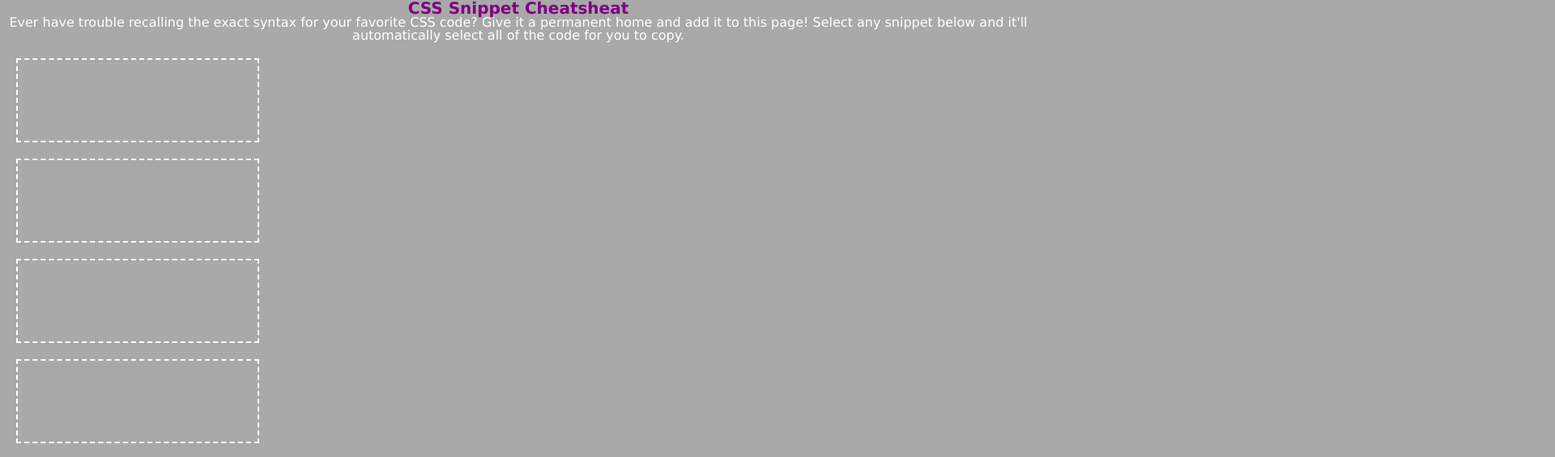
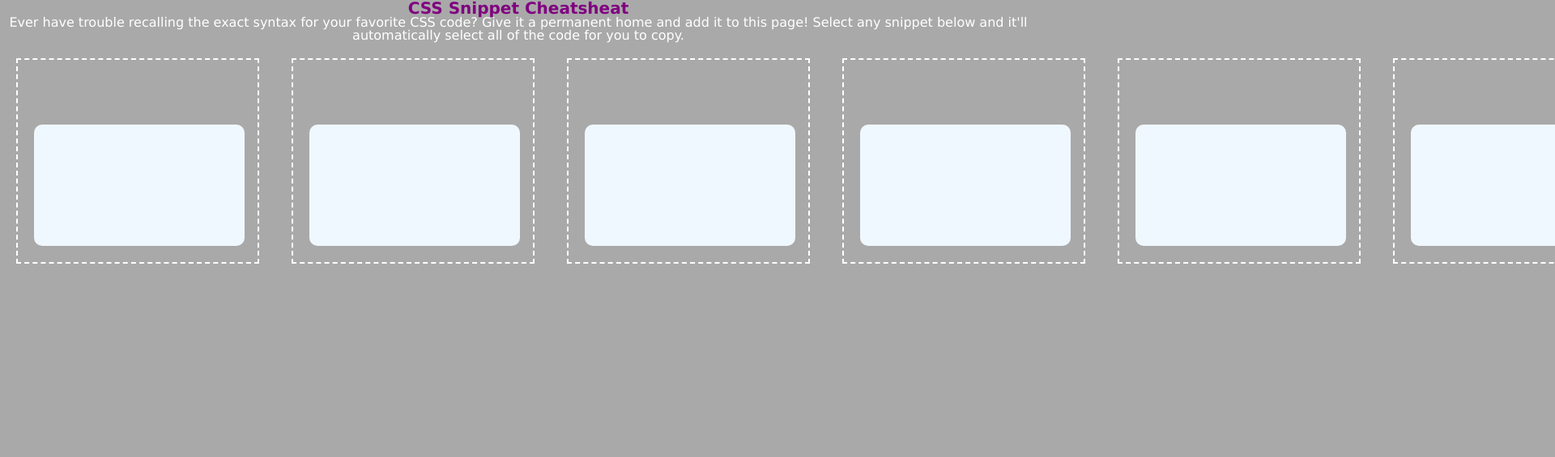
Before and after one commit to lonewolfco/02-Mini-Project, a plain HTML site: page index.html in a window 1280 px wide. Shown: the top 565 px of the page at 81% size, 1920 px wide, since content can reach past the window. Drawn offline with Linux system fonts and the light colour scheme.

Commit message:
inside box styling

```diff
--- a/assets/style.css
+++ b/assets/style.css
@@ -15,6 +15,11 @@ header h1 {
 header p {
     color: white;
 }
+.content{
+display: flex;
+flex-direction: row wrap;
+}
+
 
 .box {
     background-color: darkgray;
@@ -23,3 +28,13 @@ header p {
     padding: 50px;
     margin: 20px;
   }
+.inside_text{
+    flex: ;
+position: relative;
+background-color: aliceblue;
+width: 260px;
+height: 150px;
+top: 30px;
+right: 30px;
+border-radius: 10px;
+}
--- a/index.html
+++ b/index.html
@@ -16,31 +16,43 @@
         <p>Ever have trouble recalling the exact syntax for your favorite CSS code? Give it a permanent home and add it to this page!
             Select any snippet below and it'll automatically select all of the code for you to copy.</p>
     </header>
+    <section class="content">
+    <div class="box">
+        <div class="inside_text">
 
-    <div class="box">
-
+        </div>
     </div>
 
     <div class="box">
+        <div class="inside_text">
 
+        </div>
     </div>
 
     <div class="box">
+        <div class="inside_text">
 
+        </div>
     </div>
 
     <div class="box">
+            <div class="inside_text">
 
+            </div>
     </div>
 
     <div class="box">
+        <div class="inside_text">
 
+        </div>
     </div>
 
     <div class="box">
+        <div class="inside_text">
 
+        </div>
     </div>
-
+</section>
 </body>
 
 </html>
```
